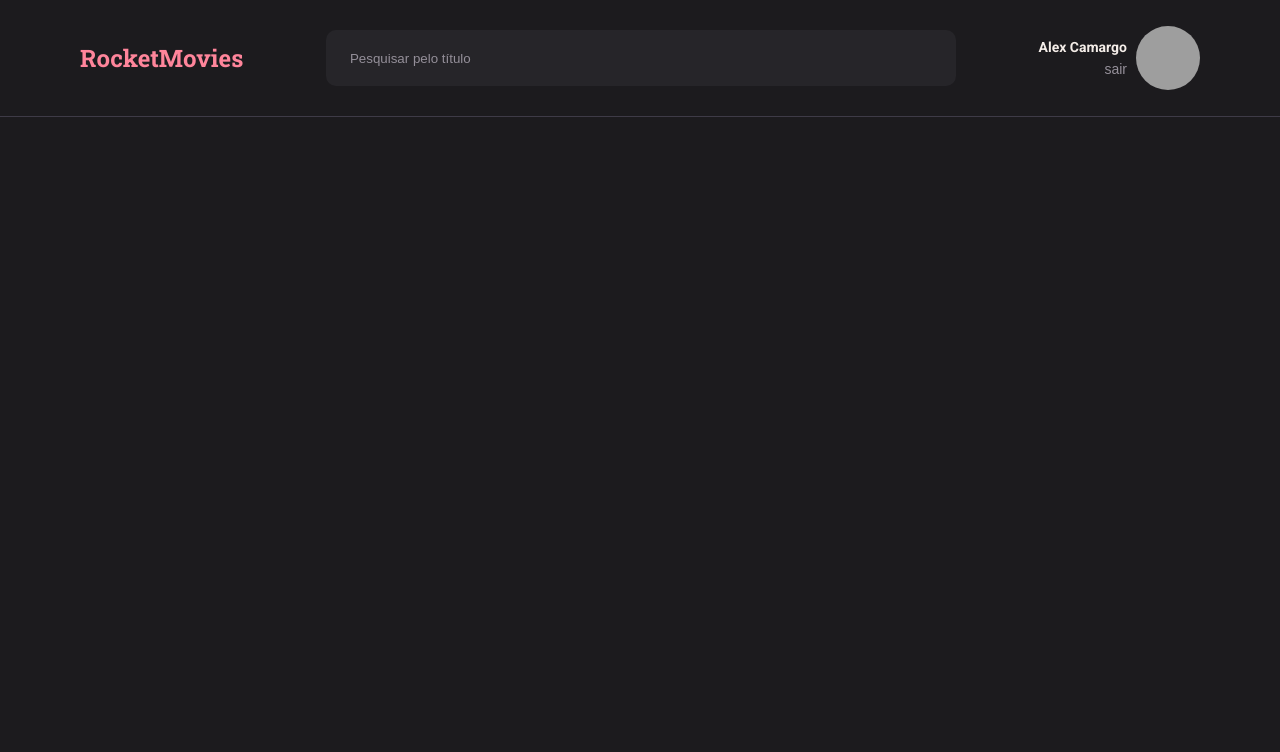
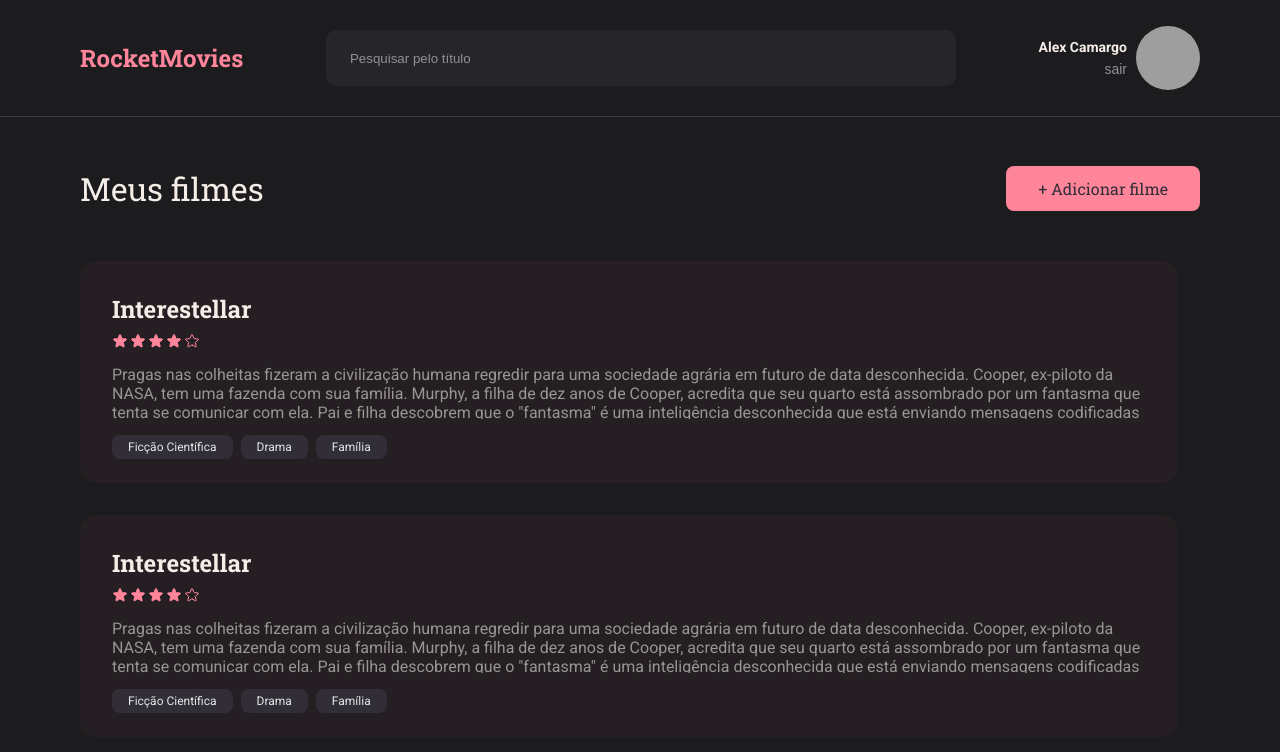
Before and after one commit to Alexxcamargo1000/rocket-movie, a React (Vite) app: page / in a window 1280 px wide. Shown: the top 752 px of the page. Built offline with nearby package versions, Linux system fonts and the light colour scheme; grey boxes are pictures that could not be loaded.

Commit message:
end home css

```diff
--- a/package.json
+++ b/package.json
@@ -8,6 +8,7 @@
     "preview": "vite preview"
   },
   "dependencies": {
+    "phosphor-react": "^1.4.1",
     "react": "^18.0.0",
     "react-dom": "^18.0.0",
     "react-router-dom": "^6.3.0",
--- a/src/components/Header/styles.js
+++ b/src/components/Header/styles.js
@@ -1,7 +1,8 @@
 import styled from "styled-components";
 
-export const Container = styled.header`
+export const Container = styled.div`
   border-bottom: 1px solid ${({ theme }) => theme.COLORS.BORDER_IN_BG};
+  height: fit-content;
 
   > header {
     display: flex;
@@ -54,9 +55,6 @@ export const Profile = styled.div`
     button {
       background-color: transparent;
       color: ${({ theme }) => theme.COLORS.PLACEHOLDER};
-      border: none;
-      cursor: pointer;
-
       font-size: 1.4rem;
       line-height: 1.8rem;
 
--- /dev/null
+++ b/src/components/NoteMovie/index.jsx
@@ -0,0 +1,53 @@
+import { Container, StarsWrapper, TagsWrapper } from "./styles";
+import { Star } from "phosphor-react";
+export function NoteMovie() {
+  return (
+    <Container>
+      <h2>Interestellar</h2>
+      <StarsWrapper>
+        <Star className="active" size={16} />
+        <Star className="active" size={16} />
+        <Star className="active" size={16} />
+        <Star className="active" size={16} />
+        <Star size={16} />
+      </StarsWrapper>
+
+      <p>
+        Pragas nas colheitas fizeram a civilização humana regredir para uma
+        sociedade agrária em futuro de data desconhecida. Cooper, ex-piloto da
+        NASA, tem uma fazenda com sua família. Murphy, a filha de dez anos de
+        Cooper, acredita que seu quarto está assombrado por um fantasma que
+        tenta se comunicar com ela. Pai e filha descobrem que o "fantasma" é uma
+        inteligência desconhecida que está enviando mensagens codificadas
+        através de radiação gravitacional, deixando coordenadas em binário que
+        os levam até uma instalação secreta da NASA liderada pelo professor John
+        Brand. O cientista revela que um buraco de minhoca foi aberto perto de
+        Saturno e que ele leva a planetas que podem oferecer condições de
+        sobrevivência para a espécie humana. As "missões Lázaro" enviadas anos
+        antes identificaram três planetas potencialmente habitáveis orbitando o
+        buraco negro Gargântua: Miller, Edmunds e Mann – nomeados em homenagem
+        aos astronautas que os pesquisaram. Brand recruta Cooper para pilotar a
+        nave espacial Endurance e recuperar os dados dos astronautas; se um dos
+        planetas se mostrar habitável, a humanidade irá seguir para ele na
+        instalação da NASA, que é na realidade uma enorme estação espacial. A
+        partida de Cooper devasta Murphy. Além de Cooper, a tripulação da
+        Endurance é formada pela bióloga Amelia, filha de Brand; o cientista
+        Romilly, o físico planetário Doyle, além dos robôs TARS e CASE. Eles
+        entram no buraco de minhoca e se dirigem a Miller, porém descobrem que o
+        planeta possui enorme dilatação gravitacional temporal por estar tão
+        perto de Gargântua: cada hora na superfície equivale a sete anos na
+        Terra. Eles entram em Miller e descobrem que é inóspito já que é coberto
+        por um oceano raso e agitado por ondas enormes. Uma onda atinge a
+        tripulação enquanto Amelia tenta recuperar os dados de Miller, matando
+        Doyle e atrasando a partida. Ao voltarem para a Endurance, Cooper e
+        Amelia descobrem que 23 anos se passaram.
+      </p>
+
+      <TagsWrapper>
+        <span>Ficção Científica</span>
+        <span>Drama</span>
+        <span>Família</span>
+      </TagsWrapper>
+    </Container>
+  );
+}
--- /dev/null
+++ b/src/components/NoteMovie/styles.js
@@ -0,0 +1,51 @@
+import styled from "styled-components";
+
+export const Container = styled.div`
+  width: 98%;
+  max-height: 22.2rem;
+  background-color: ${({ theme }) => theme.COLORS.PRIMARY + "0B"};
+  border-radius: 16px;
+  padding: 3.2rem;
+
+  h2 {
+    font-size: 2.4rem;
+    line-height: 3.2rem;
+    margin-bottom: 8px;
+  }
+
+  p {
+    max-height: 54px;
+    overflow: hidden;
+    margin-block: 1.6rem;
+    font-size: 1.6rem;
+    line-height: 1.9rem;
+  }
+`;
+
+export const StarsWrapper = styled.div`
+  display: flex;
+  gap: 2px;
+
+  svg {
+    color: ${({ theme }) => theme.COLORS.PRIMARY};
+  }
+
+  .active path {
+    fill: ${({ theme }) => theme.COLORS.PRIMARY};
+  }
+`;
+
+export const TagsWrapper = styled.div`
+  display: flex;
+  gap: 8px;
+
+  span {
+    display: block;
+    padding: 0.5rem 1.6rem;
+    background-color: ${({ theme }) => theme.COLORS.TEXT_IN_PRIMARY};
+    color: #e5e5e5;
+    font-size: 12px;
+    line-height: 14px;
+    border-radius: 8px;
+  }
+`;
--- a/src/pages/Home.jsx
+++ /dev/null
@@ -1,8 +0,0 @@
-import { Header } from "../components/Header";
-
-
-export function Home() {
-  return (
-    <Header/>
-  )
-}
--- /dev/null
+++ b/src/pages/Home/index.jsx
@@ -0,0 +1,26 @@
+import { Header } from "../../components/Header";
+import { NoteMovie } from "../../components/NoteMovie";
+import { Container, ContainerTitle, Cards} from "./styles";
+
+export function Home() {
+  return (
+    <Container>
+      <Header />
+      <main>
+        <ContainerTitle>
+          <h1>Meus filmes</h1>
+          <button>+ Adicionar filme</button>
+        </ContainerTitle>
+
+        <Cards>
+          <NoteMovie/>
+          <NoteMovie/>
+          <NoteMovie/>
+          <NoteMovie/>
+          <NoteMovie/>
+        </Cards>
+      </main>
+
+    </Container>
+  );
+}
--- /dev/null
+++ b/src/pages/Home/styles.js
@@ -0,0 +1,68 @@
+import styled from "styled-components";
+
+export const Container = styled.div`
+  width: 100%;
+  height: 100vh;
+  display: grid;
+  grid-template-rows: 11.6rem auto;
+
+  > main {
+    overflow-y: auto;
+    width: min(112rem, 90%);
+    margin: 0 auto;
+    margin-bottom: 3.2rem;
+    display: grid;
+    grid-template-rows: 14.5rem auto;
+  }
+`;
+
+export const ContainerTitle = styled.div`
+  display: flex;
+  justify-content: space-between;
+  align-items: center;
+  margin-block: 5rem;
+
+  h1 {
+    font-weight: 400;
+    font-size: 32px;
+    line-height: 42px;
+  }
+
+  button {
+    padding: 1.2rem 3.2rem;
+    color: ${({ theme }) => theme.COLORS.TEXT_IN_PRIMARY};
+    background-color: ${({ theme }) => theme.COLORS.PRIMARY};
+    font-family: "Roboto Slab";
+    font-weight: 400;
+    font-size: 1.6rem;
+    line-height: 2.1rem;
+    border-radius: 8px;
+
+    &:hover {
+      color: ${({ theme }) => theme.COLORS.PRIMARY};
+      background-color: ${({ theme }) => theme.COLORS.TEXT_IN_PRIMARY};
+    }
+  }
+`;
+
+export const Cards = styled.div`
+  overflow-y: auto;
+  display: flex;
+  flex-direction: column;
+  height: 100%;
+  gap: 3.2rem;
+  justify-content: flex-start;
+
+  &::-webkit-scrollbar {
+    width: 1rem;
+
+  }
+  &::-webkit-scrollbar-track {
+    background: ${({ theme }) => theme.COLORS.BG};
+  }
+
+  &::-webkit-scrollbar-thumb {
+    background: ${({ theme }) => theme.COLORS.PRIMARY};
+    border-radius:32px;
+  }
+`;
--- a/src/styles/global.js
+++ b/src/styles/global.js
@@ -40,6 +40,12 @@ export const GlobalStyle = createGlobalStyle`
     color: ${({ theme }) => theme.COLORS.PLACEHOLDER};
   }
 
+  button {
+    cursor: pointer;
+    transition: 0.2s;
+    border: none;
+  }
+
 
 
   .logo{
--- a/src/styles/theme.js
+++ b/src/styles/theme.js
@@ -13,7 +13,7 @@ export default {
     TITLE: "#F4EDE8",
     PLACEHOLDER: "#948F99",
     TEXT_IN_PRIMARY: "#312E38",
-    TEXT_IN_BLACK: "#FF859B",
+    TEXT_BTN_BLACK: "#FF859B",
   },
   FONTS: {
     TEXT: "'Roboto', sans-serif",
```
Also changed, not shown: 1 other file (tests, documents, lock files or other folders).
